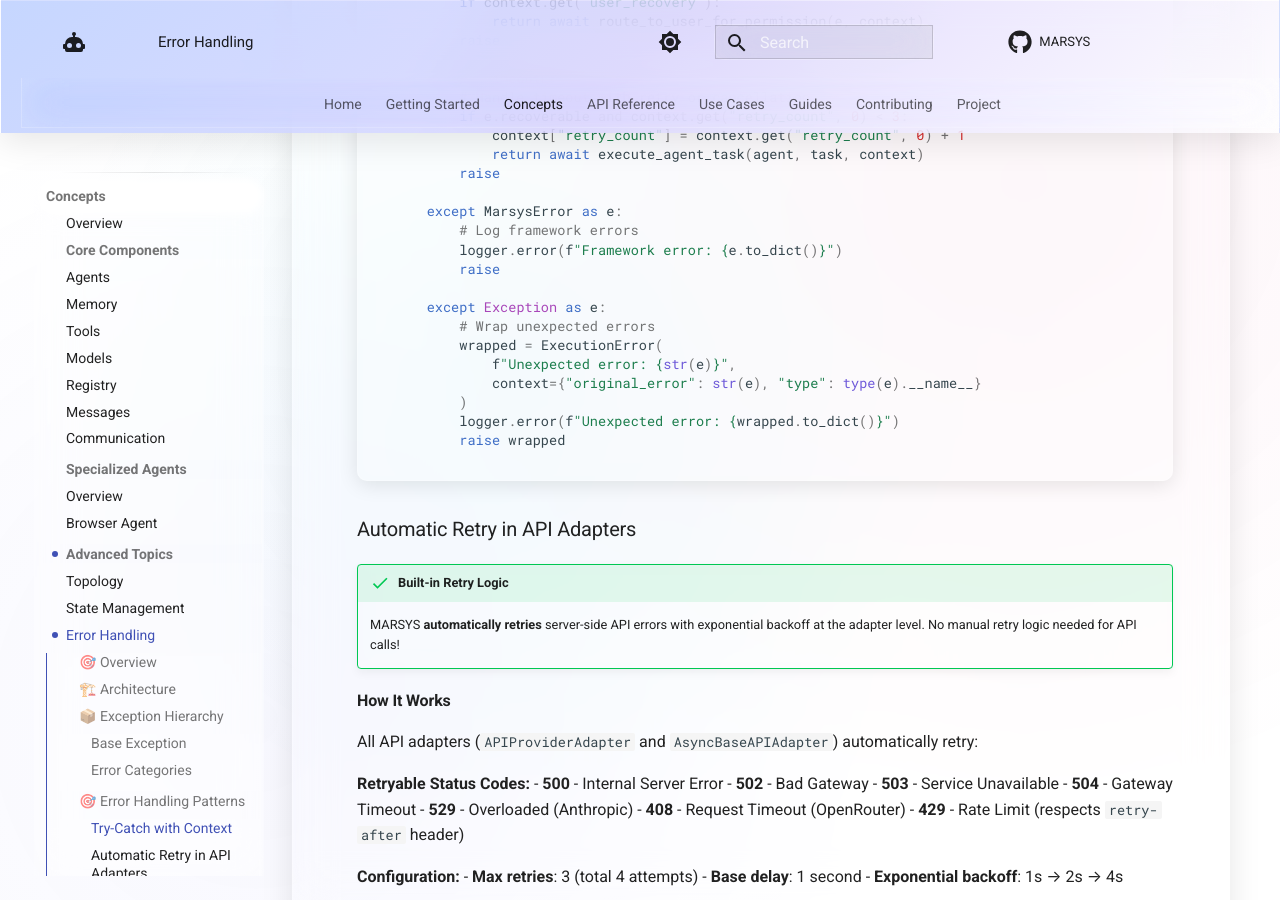
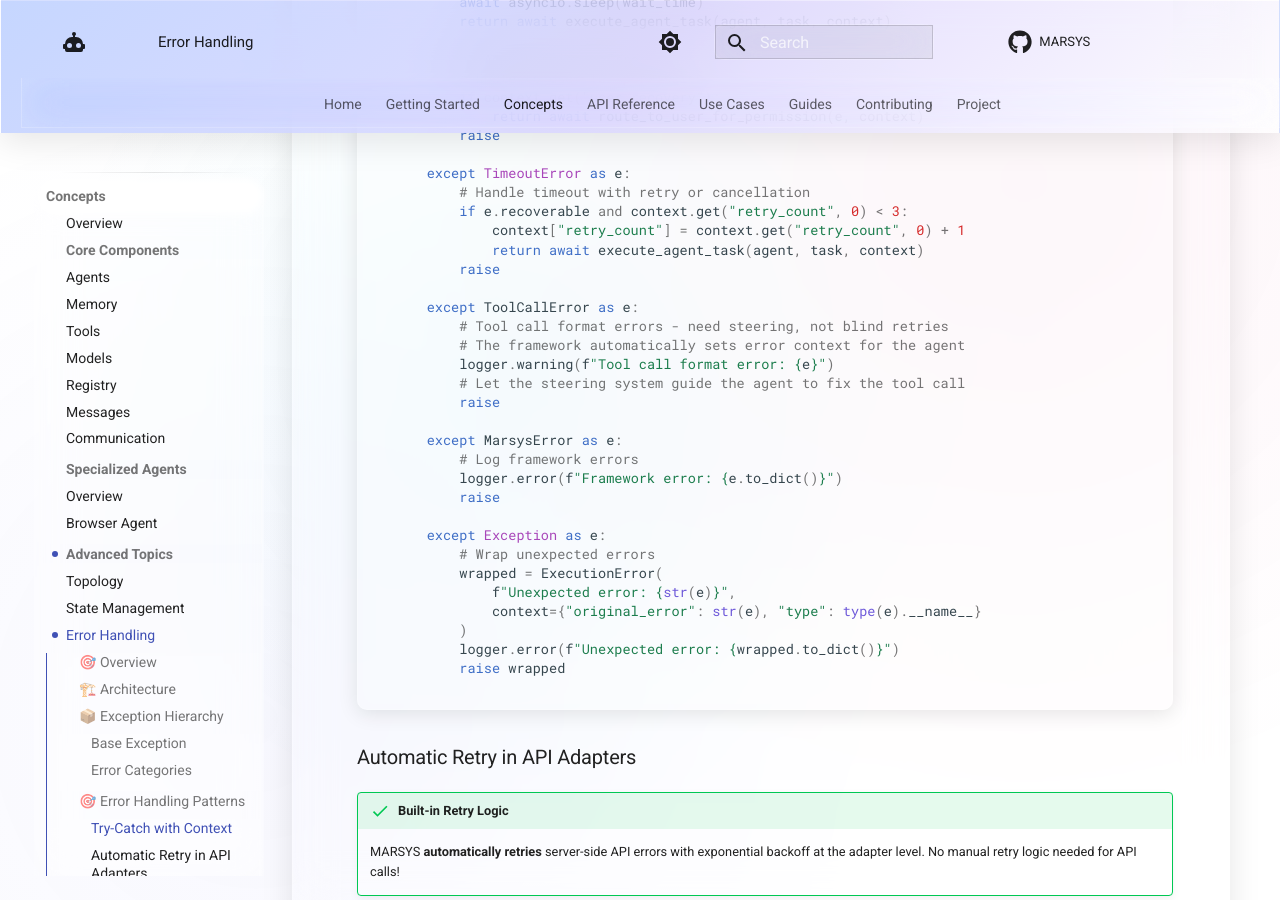
Before and after one commit to rezaho/MARSYS, an MkDocs documentation site: the page built from docs/concepts/error-handling.md, in a window 1280 px wide and 900 px high, scrolled down 3434 px. Built offline with MkDocs 1.6.1 and Material for MkDocs 9.7.7, drawn with Linux system fonts in a browser that asks for light colours; comment, search, counter and statistics services are not loaded; some of the changed text lies outside the part shown.

Commit message:
feat(errors): add ToolCallError handling with steering support
- Enhance ToolCallError with suggested_action parameter and property
- Add ToolCallError handling in step_executor (steering instead of blind retries)
- Import ToolCallError in branch_executor
- Update error-handling docs with ToolCallError in exception hierarchy

```diff
--- a/docs/concepts/error-handling.md
+++ b/docs/concepts/error-handling.md
@@ -77,6 +77,7 @@
     AgentFrameworkError,
     AgentError,
     ToolExecutionError,
+    ToolCallError,
     ModelError
 )
 
@@ -88,6 +89,10 @@
 # Tool execution errors
 class ToolExecutionError(AgentFrameworkError):
     """Tool function execution failures."""
+    pass
+
+class ToolCallError(AgentFrameworkError):
+    """Tool call format errors (malformed arguments, missing required fields)."""
     pass
 
 class ActionValidationError(ValidationError):
@@ -177,6 +182,13 @@
         if e.recoverable and context.get("retry_count", 0) < 3:
             context["retry_count"] = context.get("retry_count", 0) + 1
             return await execute_agent_task(agent, task, context)
+        raise
+
+    except ToolCallError as e:
+        # Tool call format errors - need steering, not blind retries
+        # The framework automatically sets error context for the agent
+        logger.warning(f"Tool call format error: {e}")
+        # Let the steering system guide the agent to fix the tool call
         raise
 
     except MarsysError as e:
```
Also changed, not shown: 2 other files.
